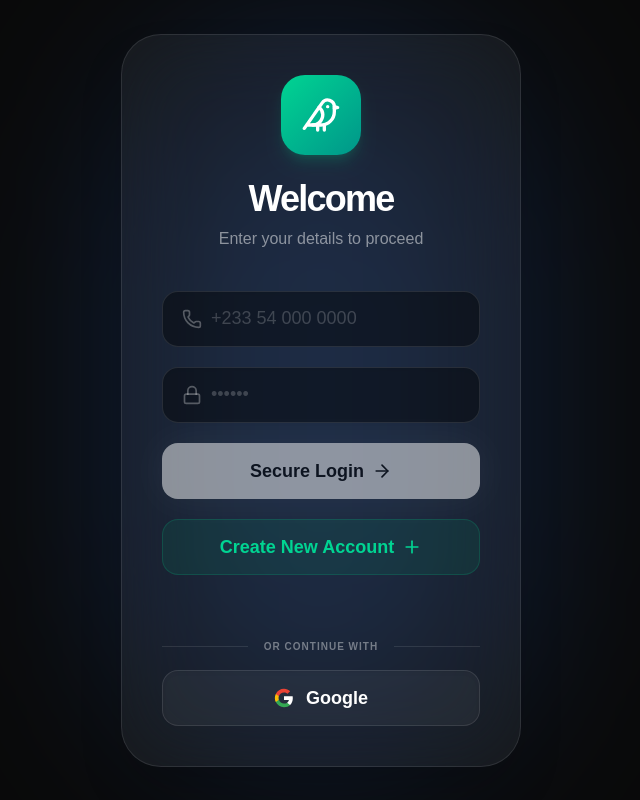
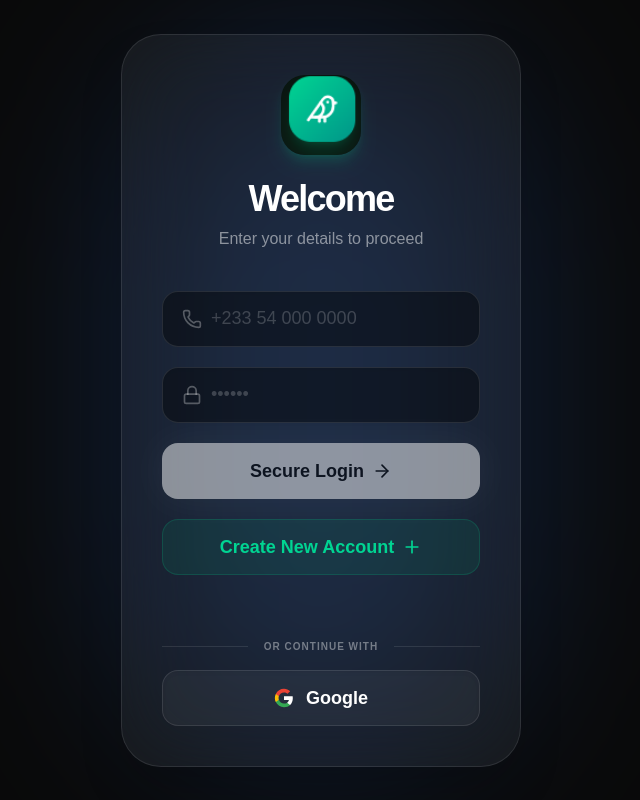
Before and after one commit to Ahorsode/PMS_HOST_V1_AB, a Next.js app: page /login in a window 1280 px wide. Shown: the whole page, without its empty margins (319-959 px from the left). Built offline with nearby package versions, Linux system fonts and the light colour scheme.

Commit message:
feat: replace generic icon with official brand logo

```diff
--- a/src/app/(auth)/login/page.tsx
+++ b/src/app/(auth)/login/page.tsx
@@ -72,9 +72,8 @@ export default function LoginPage() {
                     initial={{ scale: 0 }}
                     animate={{ scale: 1 }}
                     transition={{ type: "spring", delay: 0.2, bounce: 0.5 }}
-                    className="w-20 h-20 bg-gradient-to-br from-emerald-400 to-teal-600 rounded-3xl flex items-center justify-center shadow-lg shadow-emerald-500/20"
                   >
-                    <Bird className="w-10 h-10 text-white" />
+                    <img src="/logo.png" alt="Agri-ERP Logo" className="w-20 h-20 rounded-3xl object-cover shadow-lg shadow-emerald-500/20" />
                   </motion.div>
 
                   <div className="space-y-2">
@@ -186,9 +185,9 @@ export default function LoginPage() {
                 initial={{ scale: 0, rotate: -180 }}
                 animate={{ scale: 1, rotate: 0 }}
                 transition={{ type: "spring", bounce: 0.6 }}
-                className="w-32 h-32 bg-emerald-500 rounded-full flex items-center justify-center shadow-[0_0_100px_rgba(16,185,129,0.4)]"
+                className="w-32 h-32 rounded-[3rem] flex items-center justify-center shadow-[0_0_100px_rgba(16,185,129,0.4)]"
               >
-                <Bird className="w-16 h-16 text-white" />
+                <img src="/logo.png" alt="Agri-ERP Logo" className="w-32 h-32 object-cover rounded-[3rem]" />
               </motion.div>
               <motion.h2
                 initial={{ opacity: 0, y: 20 }}
--- a/src/app/(auth)/signup/page.tsx
+++ b/src/app/(auth)/signup/page.tsx
@@ -95,9 +95,8 @@ export default function SignUpPage() {
                     initial={{ scale: 0 }}
                     animate={{ scale: 1 }}
                     transition={{ type: "spring", delay: 0.2, bounce: 0.5 }}
-                    className="w-20 h-20 bg-gradient-to-br from-emerald-400 to-teal-600 rounded-3xl flex items-center justify-center shadow-lg shadow-emerald-500/20"
                   >
-                    <Bird className="w-10 h-10 text-white" />
+                    <img src="/logo.png" alt="Agri-ERP Logo" className="w-20 h-20 rounded-3xl object-cover shadow-lg shadow-emerald-500/20" />
                   </motion.div>
 
                   <div className="space-y-2">
@@ -218,8 +217,8 @@ export default function SignUpPage() {
               animate={{ opacity: 1, scale: 1 }}
               className="flex flex-col items-center justify-center text-center space-y-6"
             >
-              <div className="w-32 h-32 bg-emerald-500 rounded-full flex items-center justify-center shadow-[0_0_100px_rgba(16,185,129,0.4)]">
-                <Bird className="w-16 h-16 text-white" />
+              <div className="w-32 h-32 rounded-[3rem] flex items-center justify-center shadow-[0_0_100px_rgba(16,185,129,0.4)]">
+                <img src="/logo.png" alt="Agri-ERP Logo" className="w-32 h-32 object-cover rounded-[3rem]" />
               </div>
               <h2 className="text-3xl font-black text-white tracking-tighter">Welcome Aboard!</h2>
               <Loader2 className="w-6 h-6 text-emerald-400 animate-spin" />
--- a/src/app/dashboard/DashboardContent.tsx
+++ b/src/app/dashboard/DashboardContent.tsx
@@ -217,8 +217,8 @@ export function DashboardContent({ stats, houses, summary, role }: DashboardCont
                   </div>
                 </div>
 
-                <div className="absolute -top-10 -right-10 opacity-10 -z-10">
-                   <Bird className="w-64 h-64" />
+                <div className="absolute -top-10 -right-10 opacity-10 -z-10 blend-modes mix-blend-screen">
+                   <img src="/logo.png" alt="" className="w-64 h-64 rounded-[3rem] object-cover grayscale" />
                 </div>
               </CardContent>
             </Card>
--- a/src/components/layout/Sidebar.tsx
+++ b/src/components/layout/Sidebar.tsx
@@ -51,9 +51,11 @@ export const Sidebar = ({ role = 'OWNER', permissions }: { role?: string, permis
 
         {/* Logo Section */}
         <div className="px-6 mb-10 flex items-center flex-shrink-0">
-          <div className="w-12 h-12 rounded-2xl bg-gradient-to-br from-emerald-400 to-teal-600 flex items-center justify-center shadow-lg shadow-emerald-500/20 shrink-0 mx-auto group-hover:mx-0">
-            <Bird className="text-white w-6 h-6" />
-          </div>
+          <img
+            src="/logo.png"
+            alt="Agri-ERP Logo"
+            className="w-12 h-12 rounded-2xl object-cover shadow-lg shadow-emerald-500/20 shrink-0 mx-auto group-hover:mx-0"
+          />
           <span className="ml-4 font-black text-xl tracking-tighter text-white opacity-0 group-hover:opacity-100 transition-opacity duration-300 whitespace-nowrap">
             Agri<span className="text-emerald-400 text-shadow-glow">Tech</span>
           </span>
```
Also changed, not shown: public/logo.png (added).
